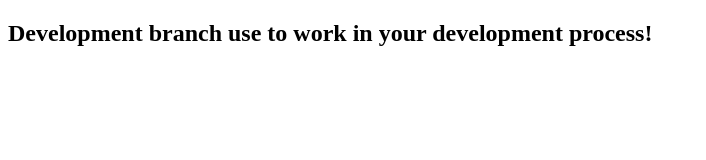
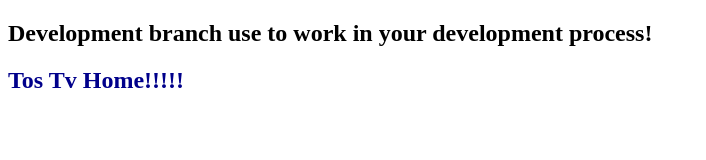
Before and after one commit to sreypheasin/test-repo3, a plain HTML site: page index.html in a window 1280 px wide. Shown: the whole page, without its empty margins (0-706 px from the left). Drawn offline with Linux system fonts and the light colour scheme.

Commit message:
Commit message

```diff
--- a/index.html
+++ b/index.html
@@ -12,6 +12,11 @@
       <section>
         <h1>Development branch use to work in your development process!</h1>
       </section>
+
+      <!-- Seyha -->
+       <section>
+        <h2>Tos Tv Home!!!!!</h2>
+       </section>
     </main>
   </body>
 </html>
```
